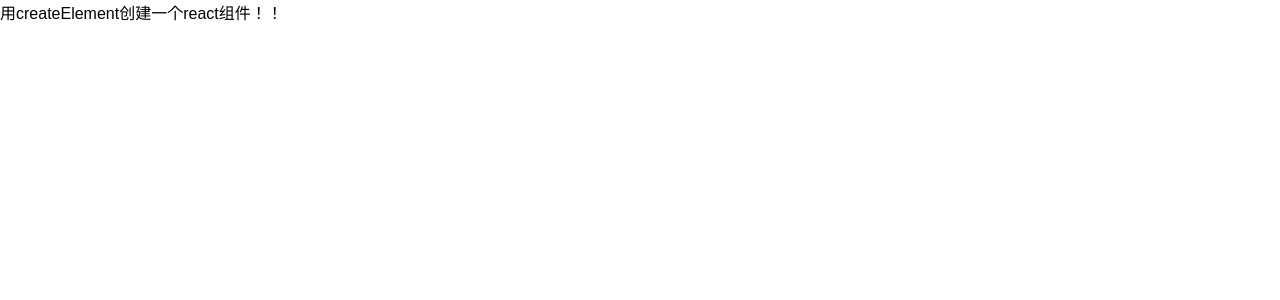
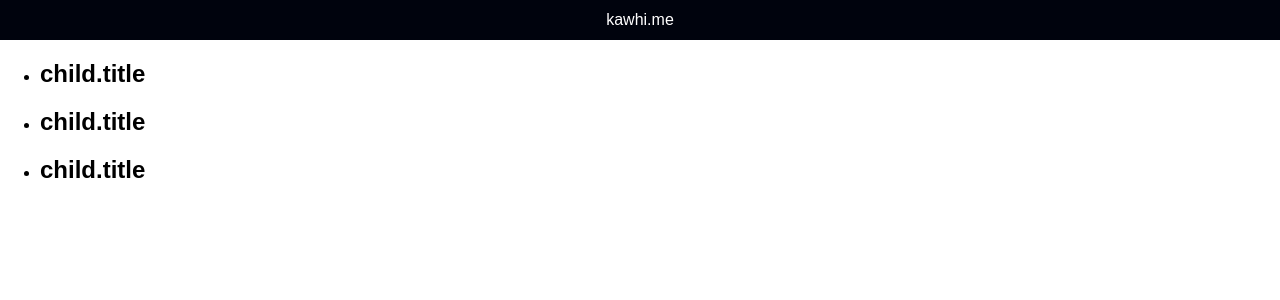
Before and after one commit to daoyi7/r, a React (Create React App) app: page / in a window 1280 px wide. Shown: the top 300 px of the page. Built offline with nearby package versions, Linux system fonts and the light colour scheme.

Commit message:
study-31

```diff
--- a/src/index.js
+++ b/src/index.js
@@ -31,7 +31,8 @@
 // import App from './study/study-27/study-27'                                  // 第27课
 // import App from './study/study-28/study-28'                                  // 第28课
 // import App from './study/study-29/study-29'                                  // 第29课
-import App from './study/study-30/study-30'                                 // 第29课
+// import App from './study/study-30/study-30'                                  // 第30课
+import App from './study/study-31/study-31'                                 // 第31课
 import registerServiceWorker from './registerServiceWorker';
 
 // ReactDOM.render(<App />, document.getElementById('root'));
@@ -64,5 +65,6 @@
 // ReactDOM.render(<App />, document.getElementById('root'))                    // 第27课
 // ReactDOM.render(<App />, document.getElementById('root'))                    // 第28课
 // ReactDOM.render(<App />, document.getElementById('root'))                    // 第29课
-ReactDOM.render(<App />, document.getElementById('root'))                    // 第30课
+// ReactDOM.render(<App />, document.getElementById('root'))                    // 第30课
+ReactDOM.render(<App />, document.getElementById('root'))                    // 第31课
 registerServiceWorker();
--- a/src/study/study-02/study-02.js
+++ b/src/study/study-02/study-02.js
@@ -14,12 +14,10 @@
   }
 }
 
-class Hello extends Component {
+export default class Hello extends Component {
   render() {
     return (
       <MyHello {...props} />
     )
   }
 }
-
-export default Hello
--- /dev/null
+++ b/src/study/study-31/study-31.css
@@ -0,0 +1,11 @@
+.title {
+  width:100%;
+  height:40px;
+  text-align: center;
+  line-height: 40px;
+  background: #00030d;
+}
+
+.title span {
+  color:#fff;
+}
--- /dev/null
+++ b/src/study/study-31/study-31.js
@@ -0,0 +1,68 @@
+import React, {Component} from 'react'
+import './study-31.css';
+
+class Header extends Component {
+  render() {
+    return (
+      <div className = "title">
+        <span>kawhi.me</span>
+      </div>
+    )
+  }
+}
+
+class ListWrap extends Component {
+  render() {
+    return (
+      <div className = "listWrap">
+        <ul>
+          {
+            this.props.li.map((child, index) => {
+              console.log(child)
+              return (
+                <li key={index}>
+                  <div className="ListItem">
+                    <h2>child.title</h2>
+                  </div>
+                </li>
+              )
+            })
+          }
+        </ul>
+      </div>
+    )
+  }
+}
+
+
+export default class App extends Component {
+
+  state = {
+    listArray: [
+      {
+        id: '1',
+        title: 'title1',
+        info: 'info1'
+      },
+      {
+        id: '2',
+        title: 'title2',
+        info: 'info2'
+      },
+      {
+        id: '3',
+        title: 'title3',
+        info: 'info3'
+      },
+    ]
+  }
+
+  render() {
+    return (
+      <div className = "work">
+        <Header />
+        <ListWrap li = {this.state.listArray} />
+      </div>
+    )
+  }
+}
```
Also changed, not shown: src/study/study-31/readme.md (added), 1 other file (tests, documents, lock files or other folders).
